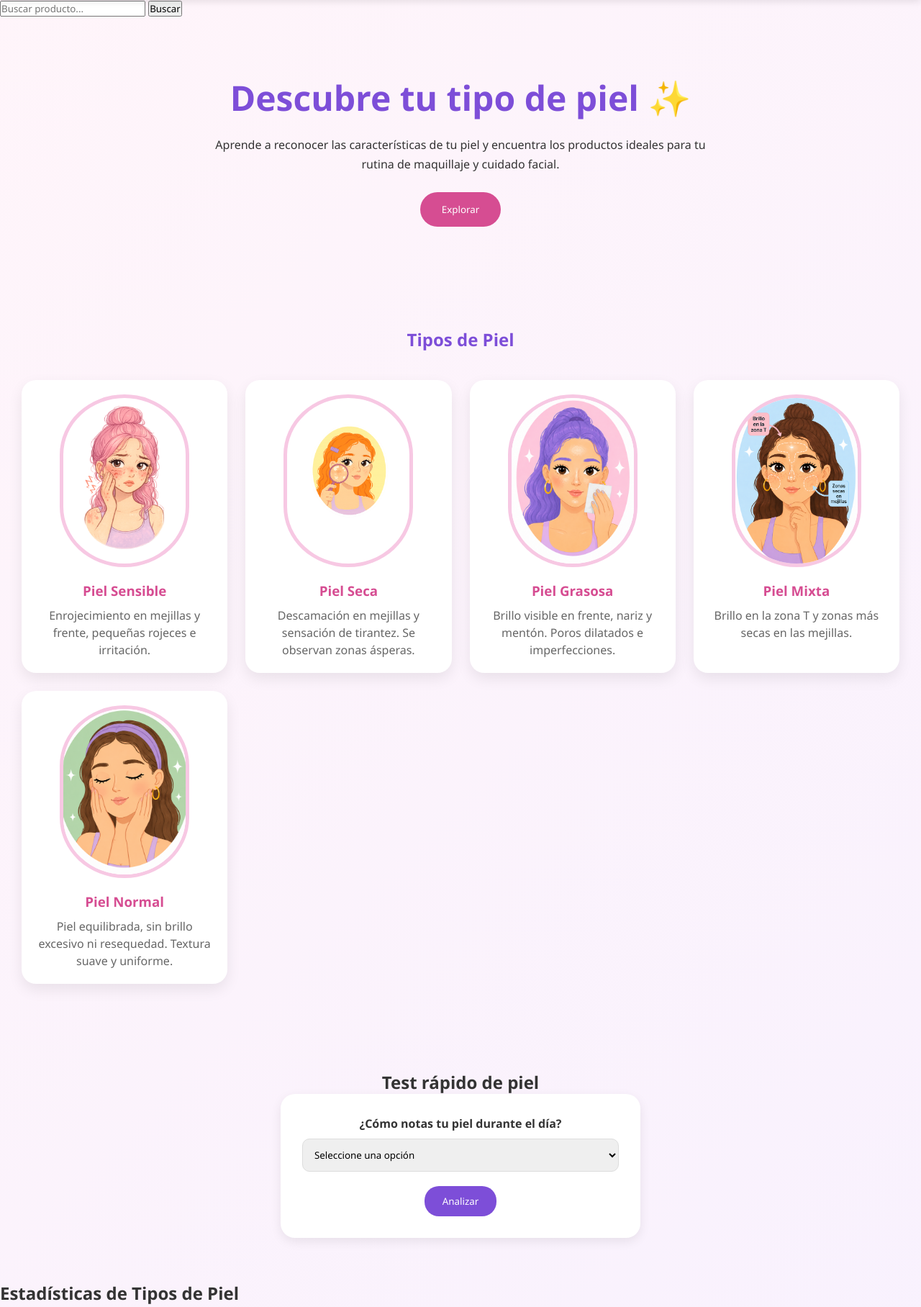
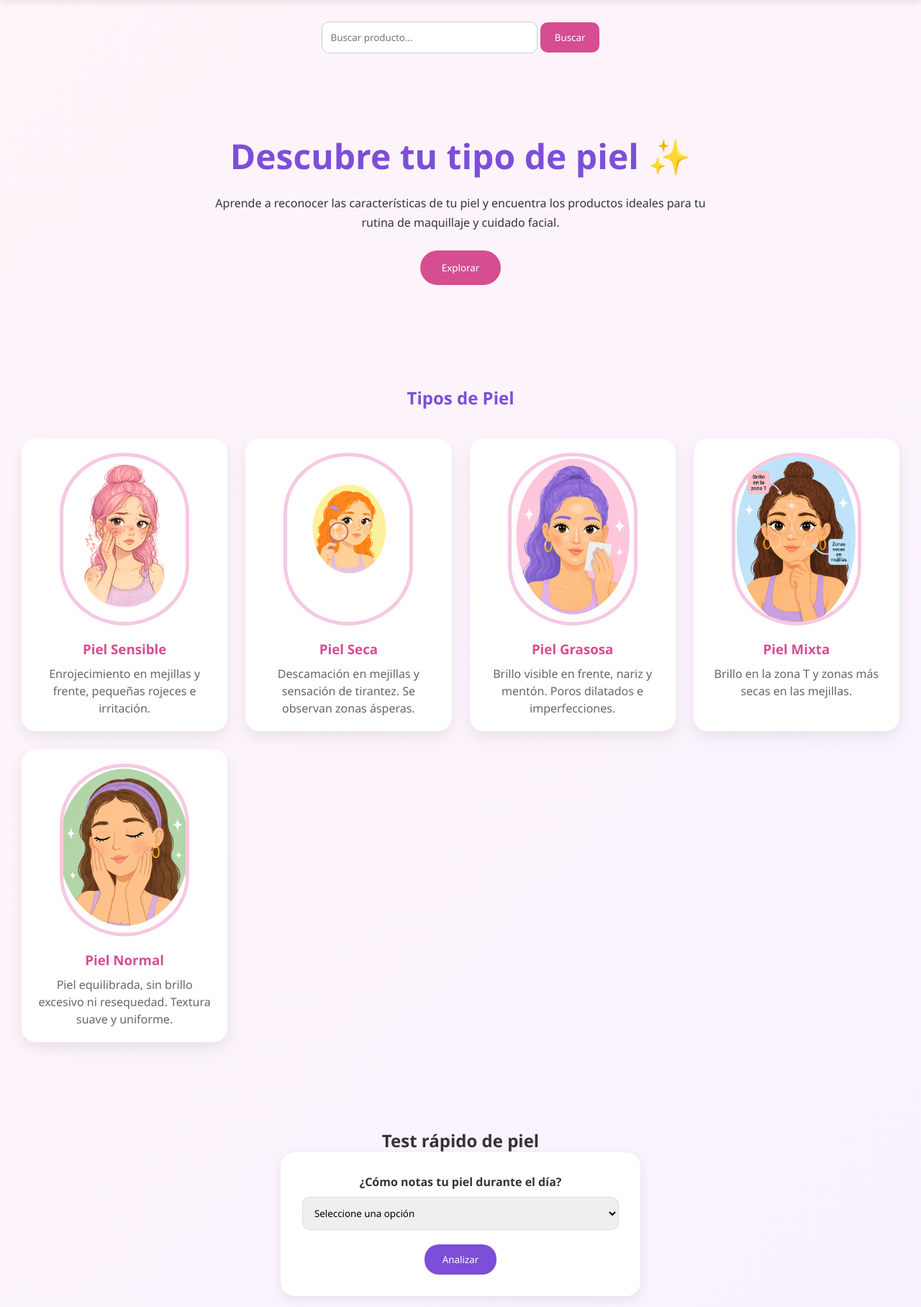
Before and after one commit to PaulaMurcia-a/pagina_MaquillajeIdeal, a FastAPI app: page / in a window 1280 px wide. Shown: the part 110-1926 px from the top of the page at 72% size. Run offline with FastAPI, Linux system fonts and the light colour scheme.

Commit message:
[UPLOAD] STYLE

```diff
--- a/static/style.css
+++ b/static/style.css
@@ -180,3 +180,36 @@ footer{
     }
 
 }
+
+.buscador{
+    padding:30px;
+    text-align:center;
+}
+
+.buscador input{
+    width:300px;
+    padding:12px;
+    border-radius:10px;
+    border:1px solid #ccc;
+}
+
+.buscador button{
+    padding:12px 20px;
+    background:#d64d92;
+    color:white;
+    border:none;
+    border-radius:10px;
+}
+
+.dashboard{
+    background:white;
+    margin:40px;
+    padding:30px;
+    border-radius:20px;
+    box-shadow:0 4px 15px rgba(0,0,0,.1);
+}
+
+.dashboard h2{
+    text-align:center;
+    color:#7d4ed8;
+}
```
